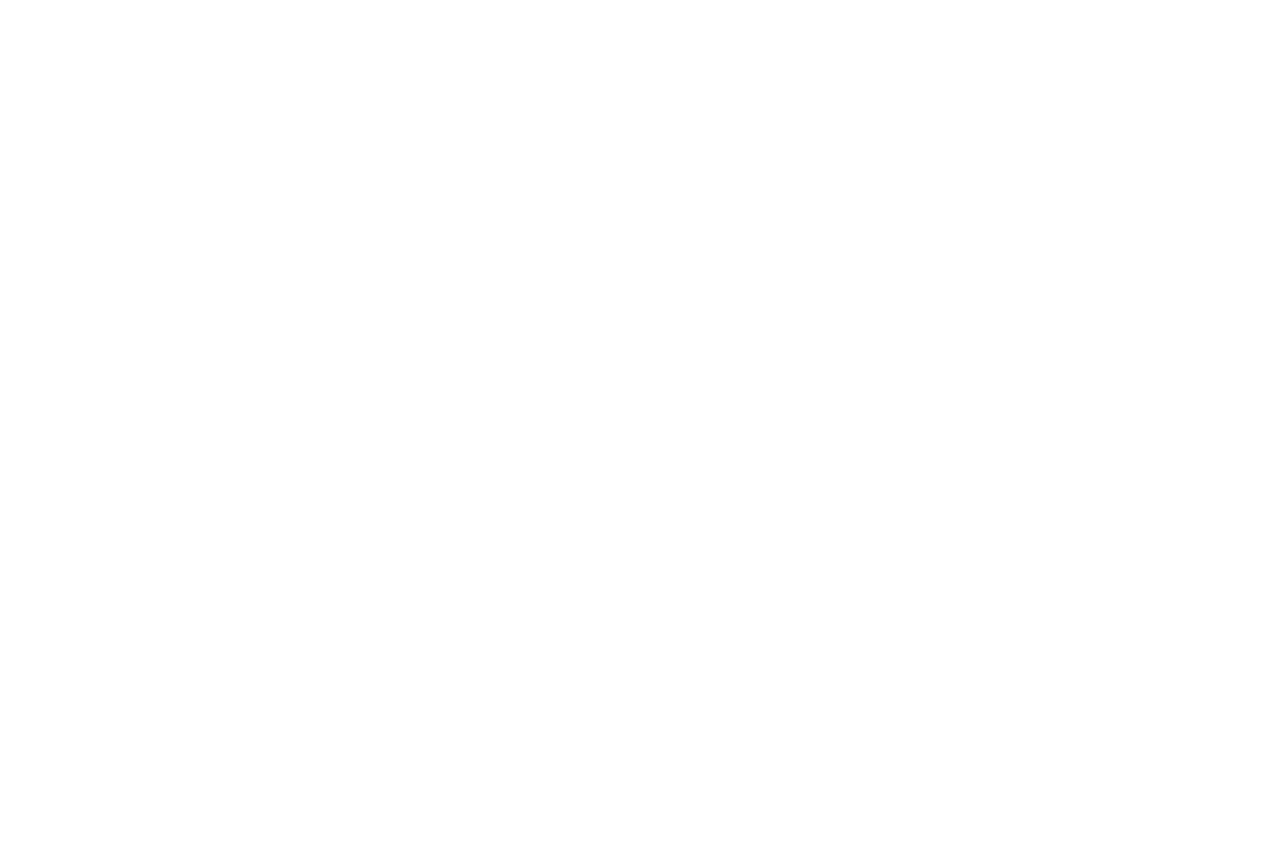
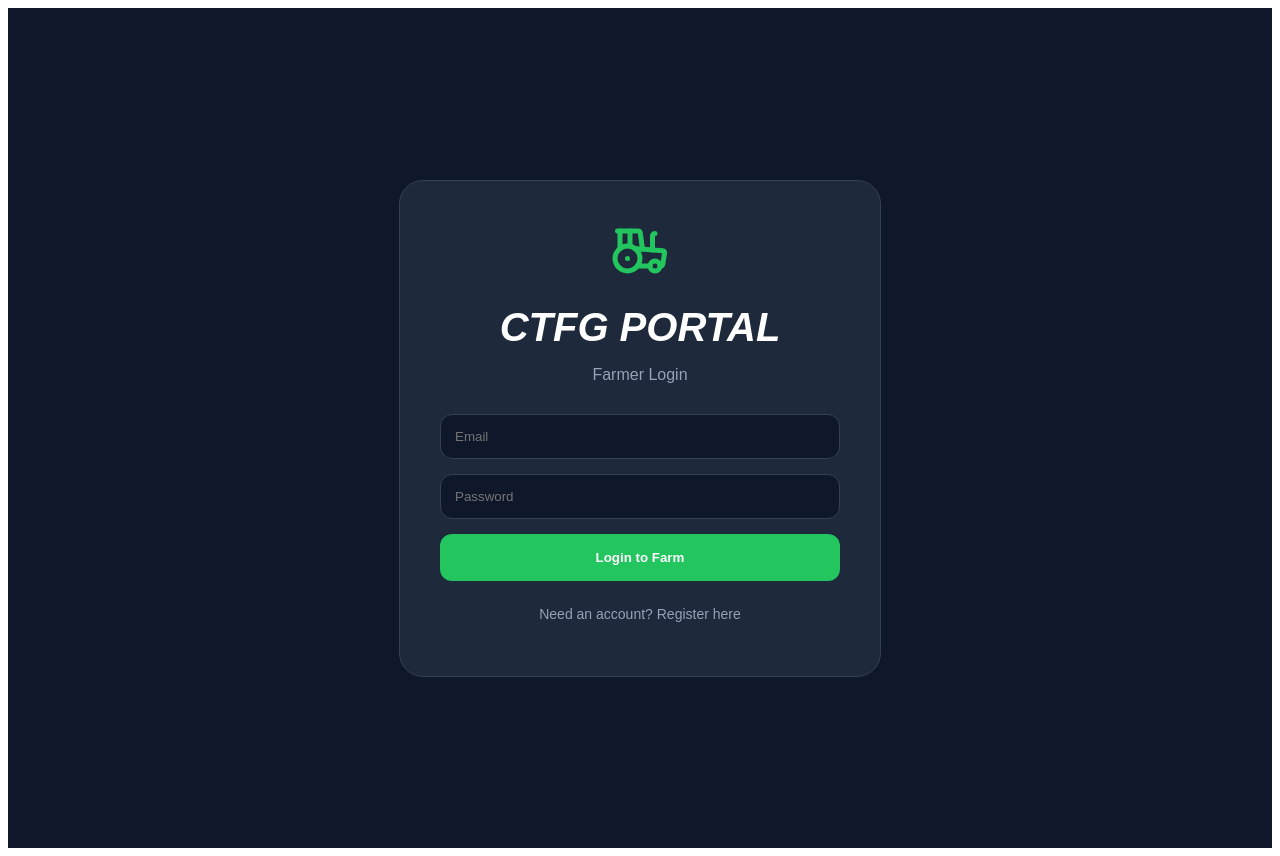
Before and after one commit to Daisyfarm/ctfg-portal, a Next.js app: page / in a window 1280 px wide. Before the commit the page ends 800 px from the top, so only its background shows below. Built offline with nearby package versions, Linux system fonts and the light colour scheme.

Commit message:
Update page.tsx

```diff
--- a/app/page.tsx
+++ b/app/page.tsx
@@ -1,10 +1,61 @@
-export default function RootLayout({ children }: { children: React.ReactNode }) {
+"use client";
+import React, { useState } from 'react';
+import { createClient } from '@supabase/supabase-js';
+import { Tractor } from 'lucide-react';
+
+// CONNECT TO YOUR NEW PROJECT
+const supabase = createClient(
+  'https://dlwhztcqntalrhfrefsk.supabase.co',
+  'PASTE_YOUR_LONG_EYJ_ANON_KEY_HERE'
+);
+
+export default function LoginPage() {
+  const [email, setEmail] = useState('');
+  const [password, setPassword] = useState('');
+  const [username, setUsername] = useState('');
+  const [isRegister, setIsRegister] = useState(false);
+  const [loading, setLoading] = useState(false);
+
+  const handleAuth = async (e: React.FormEvent) => {
+    e.preventDefault();
+    setLoading(true);
+
+    if (isRegister) {
+      const { error } = await supabase.auth.signUp({
+        email,
+        password,
+        options: { data: { username: username } }
+      });
+      if (error) alert("Error: " + error.message);
+      else alert("Registration successful! You can now log in.");
+    } else {
+      const { error } = await supabase.auth.signInWithPassword({ email, password });
+      if (error) alert("Login Error: " + error.message);
+      else window.location.href = '/dashboard';
+    }
+    setLoading(false);
+  };
+
   return (
-    <html lang="en">
-      <head>
-        <title>CTFG Portal</title>
-      </head>
-      <body style={{ margin: 0 }}>{children}</body>
-    </html>
-  )
+    <div style={{ backgroundColor: '#0f172a', color: 'white', minHeight: '100vh', display: 'flex', alignItems: 'center', justifyContent: 'center', fontFamily: 'sans-serif', padding: '20px' }}>
+      <div style={{ backgroundColor: '#1e293b', padding: '40px', borderRadius: '24px', width: '100%', maxWidth: '400px', textAlign: 'center', border: '1px solid #334155' }}>
+        <Tractor size={60} color="#22c55e" style={{ marginBottom: '20px', marginLeft: 'auto', marginRight: 'auto' }} />
+        <h1 style={{ fontSize: '2.5rem', fontWeight: 'bold', margin: '0', fontStyle: 'italic' }}>CTFG PORTAL</h1>
+        <p style={{ color: '#94a3b8', marginBottom: '30px' }}>{isRegister ? 'Join the community' : 'Farmer Login'}</p>
+        <form onSubmit={handleAuth} style={{ display: 'flex', flexDirection: 'column', gap: '15px' }}>
+          {isRegister && (
+            <input type="text" placeholder="In-Game Username" required style={{ padding: '14px', borderRadius: '12px', border: '1px solid #334155', backgroundColor: '#0f172a', color: 'white' }} onChange={(e) => setUsername(e.target.value)} />
+          )}
+          <input type="email" placeholder="Email" required style={{ padding: '14px', borderRadius: '12px', border: '1px solid #334155', backgroundColor: '#0f172a', color: 'white' }} onChange={(e) => setEmail(e.target.value)} />
+          <input type="password" placeholder="Password" required style={{ padding: '14px', borderRadius: '12px', border: '1px solid #334155', backgroundColor: '#0f172a', color: 'white' }} onChange={(e) => setPassword(e.target.value)} />
+          <button type="submit" disabled={loading} style={{ padding: '16px', borderRadius: '12px', border: 'none', backgroundColor: '#22c55e', color: 'white', fontWeight: 'bold', cursor: 'pointer' }}>
+            {loading ? 'Processing...' : (isRegister ? 'Register Account' : 'Login to Farm')}
+          </button>
+        </form>
+        <p onClick={() => setIsRegister(!isRegister)} style={{ marginTop: '25px', cursor: 'pointer', color: '#94a3b8', fontSize: '14px' }}>
+          {isRegister ? 'Already a member? Login' : 'Need an account? Register here'}
+        </p>
+      </div>
+    </div>
+  );
 }
```
